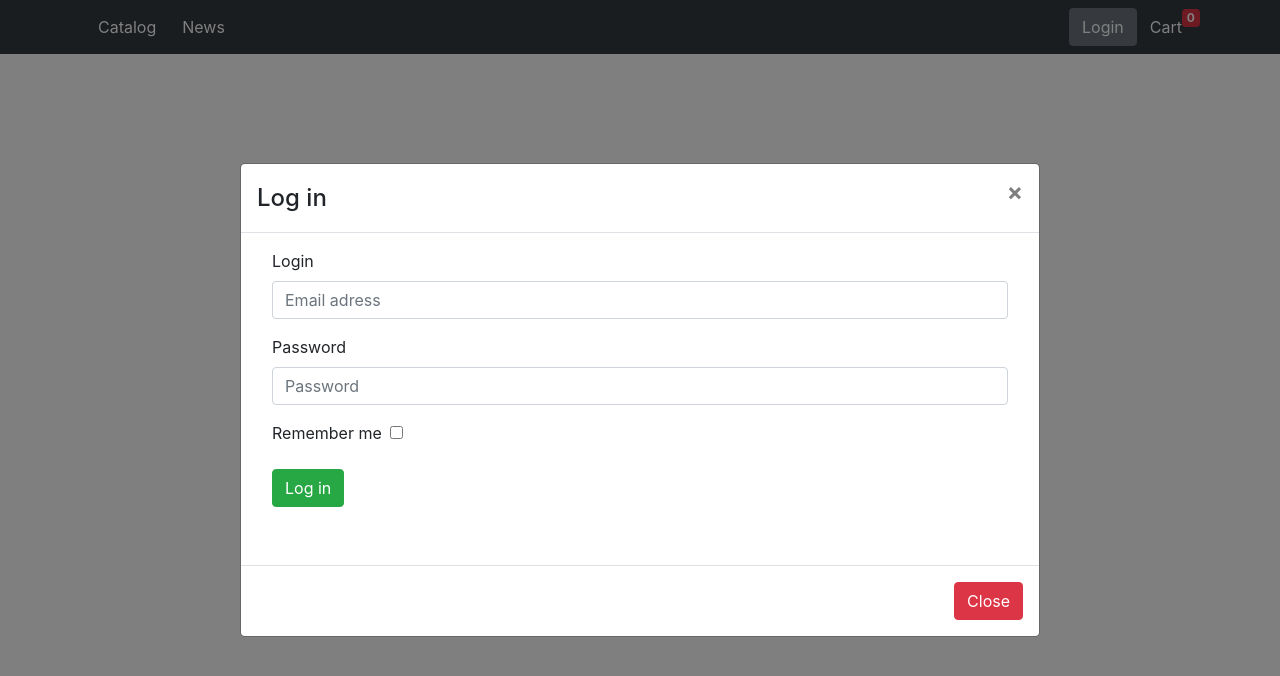
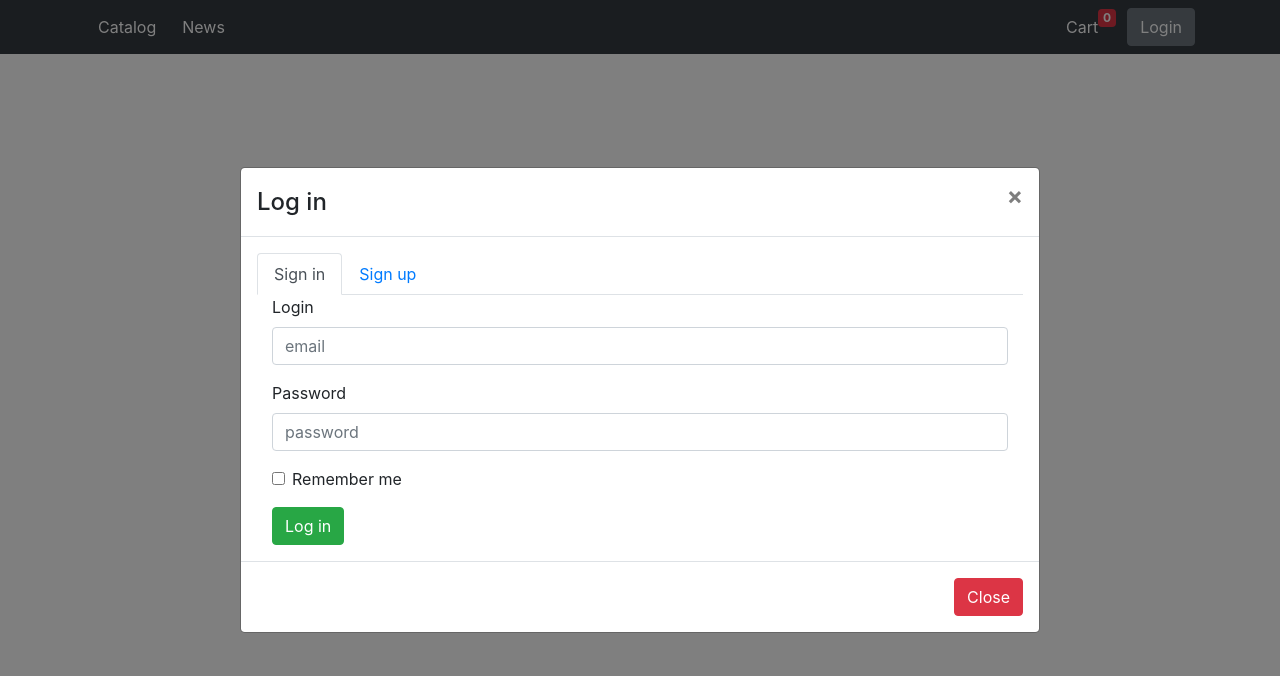
Before and after one commit to pavlo-hre/rick-morty-shop, a React (Create React App) app: page / in a window 1280 px wide. Both pictures are taken after a click on the button "Login". Shown: the top 676 px of the page. Built offline with nearby package versions, Linux system fonts and the light colour scheme; no server answers.

Commit message:
add authorization

```diff
--- a/package.json
+++ b/package.json
@@ -8,6 +8,7 @@
     "@testing-library/user-event": "^7.1.2",
     "axios": "^0.19.2",
     "bootstrap": "^4.4.1",
+    "formik": "^2.1.4",
     "node-sass": "^4.13.1",
     "react": "^16.13.1",
     "react-bootstrap": "^1.0.0",
@@ -18,7 +19,8 @@
     "react-scripts": "3.4.1",
     "redux": "^4.0.5",
     "redux-form": "^8.3.5",
-    "redux-thunk": "^2.3.0"
+    "redux-thunk": "^2.3.0",
+    "yup": "^0.28.3"
   },
   "scripts": {
     "start": "react-scripts start",
--- a/src/Components/App.js
+++ b/src/Components/App.js
@@ -13,6 +13,7 @@ import {fetchData} from "../Redux/Actions/product"
 import Cart from "./Cart/Cart"
 import Auth from "./Auth/Auth";
 import MyModal from "../UI/Modal/Modal";
+import {autoLogin} from "../Redux/Actions/auth";
 
 const App = props => {
   const [modalShow, setModalShow] = React.useState(false)
@@ -25,10 +26,10 @@ const App = props => {
     localStorage.setItem('cart', JSON.stringify(props.cartData))
   }, [props.cartData])
 
-  const submit = values => {
-    // print the form values to the console
-    console.log(values)
-  }
+  useEffect(()=>{
+    props.autoLogin()
+  },[])
+
   return (
     <Router>
       <Container fluid className='px-0'>
@@ -38,7 +39,7 @@ const App = props => {
           onHide={() => setModalShow(false)}
           modaltitle='Log in'
         >
-          <Auth onSubmit={submit}/>
+          <Auth/>
         </MyModal>
         <Switch>
           <Route path='/' exact>
@@ -53,6 +54,7 @@ const App = props => {
   );
 }
 const mapStateToProps = state => ({
-  cartData: state.product.cart.orders
+  cartData: state.product.cart.orders,
+
 })
-export default connect(mapStateToProps, {fetchData})(App)
+export default connect(mapStateToProps, {fetchData, autoLogin})(App)
--- a/src/Components/Auth/Auth.js
+++ b/src/Components/Auth/Auth.js
@@ -1,51 +1,103 @@
-import React from "react"
-import {Button, Container, Form} from "react-bootstrap"
-import {Field, reduxForm} from 'redux-form'
+import React, {useState} from "react"
+import {Button, Container, Form, Tab, Tabs} from "react-bootstrap"
+import {Formik} from 'formik'
+import * as Yup from 'yup'
+import {auth} from "../../Redux/Actions/auth";
+import {connect} from "react-redux";
 
+const schema = Yup.object().shape({
+  email: Yup.string()
+    .email('Invalid email')
+    .required('Required'),
+  password: Yup.string()
+    .min(7, 'Too Short!')
+    .max(20, 'Too Long!')
+    .required('Required'),
+});
+
+const AuthFormTab = props => {
+  return (
+    <Tabs
+      efaultActiveKey="Sign in" id="uncontrolled-tab-example"
+    >
+      <Tab eventKey="Sign in" title="Sign in">
+        <AuthForm {...props} isLogin={true}/>
+      </Tab>
+      <Tab eventKey="Sign up" title="Sign up">
+        <AuthForm {...props} isLogin={false}/>
+      </Tab>
+    </Tabs>
+  );
+}
 
 const AuthForm = props => {
-  const {handleSubmit} = props
   return (
-    <Container style={{height: 300}}>
-      <Form onSubmit={handleSubmit}>
-        <Form.Group>
-          <Form.Label htmlFor='email'>Login</Form.Label>
-          <Field
-            placeholder="Email adress"
-            className='form-control'
-            name='email'
-            type='email'
-            component='input'
-            id='email'
-          />
-          <Form.Text className="text-muted">
-          </Form.Text>
-        </Form.Group>
-        <Form.Group>
-          <Form.Label htmlFor='password'>Password</Form.Label>
-          <Field
-            placeholder="Password"
-            className='form-control'
-            name='password'
-            type='password'
-            component='input'
-            id='password'
-          />
-        </Form.Group>
-        <Form.Group>
-          <Form.Label htmlFor='checkMe' className='mr-2'>Remember
-            me</Form.Label>
-          <Field name='checkMe' type='checkbox' component='input' id='checkMe'/>
-        </Form.Group>
-        <Button variant="success" type="submit">
-          Log in
-        </Button>
+    <Container>
+      <Formik
+        initialValues={{
+          password: '',
+          email: '',
+        }}
+        validationSchema={schema}
+        onSubmit={({email, password}) => {
+          props.auth(email, password, props.isLogin)
+        }}
+      >
+        {({
+            handleSubmit,
+            handleChange,
+            values,
+            touched,
+            isValid,
+            errors,
+          }) => (
+          <Form noValidate onSubmit={handleSubmit}>
+            <Form.Group controlId="validationFormik01">
+              <Form.Label>Login</Form.Label>
+              <Form.Control
+                type="email"
+                placeholder="email"
+                name="email"
+                value={values.email}
+                onChange={handleChange}
+                isInvalid={!!errors.email}
+              />
+              <Form.Control.Feedback type="invalid">
+                {errors.email}
+              </Form.Control.Feedback>
+            </Form.Group>
 
-      </Form>
+            <Form.Group controlId="validationFormik02">
+              <Form.Label>Password</Form.Label>
+              <Form.Control
+                type="password"
+                placeholder="password"
+                name="password"
+                value={values.password}
+                onChange={handleChange}
+                isInvalid={!!errors.password}
+              />
+              <Form.Control.Feedback type="invalid">
+                {errors.password}
+              </Form.Control.Feedback>
+            </Form.Group>
+            <Form.Group>
+              <Form.Check
+                name="remember"
+                label="Remember me"
+                onChange={handleChange}
+                id="validationFormik0"
+              />
+            </Form.Group>
+            <Button
+              type="submit"
+              variant='success'
+            >Log in</Button>
+          </Form>
+        )}
+      </Formik>
     </Container>
   )
 }
-const ReduxAuthForm = reduxForm({
-  form: "auth"
-})(AuthForm)
-export default ReduxAuthForm
+
+export default connect(null, {auth})(AuthFormTab)
--- a/src/Components/Menu/Menu.js
+++ b/src/Components/Menu/Menu.js
@@ -2,12 +2,17 @@ import React from "react"
 import {
   Navbar,
   Nav,
-  Container, Badge, Button
+  Container, Badge, Button, Dropdown
 } from "react-bootstrap";
 import {NavLink} from "react-router-dom";
 import {connect} from "react-redux";
+import {logOut} from "../../Redux/Actions/auth";
 
 const Menu = props => {
+  if (props.authData.token) {
+    props.modalOpen(false)
+  }
+
   return (
     <Navbar bg="dark" expand="lg" className='mb-5 nav-menu '>
       <Container>
@@ -19,28 +24,48 @@ const Menu = props => {
             <NavLink to="/news"
                      className='btn btn-link text-white'>News</NavLink>
           </Nav>
-          <Button
-            variant={"secondary"}
-            onClick={()=>props.modalOpen(true)}
-          >
-            Login
-          </Button>
           <NavLink
             to='/cart'
-            className='btn btn-link text-white cart-link'
+            className='btn btn-link text-white cart-link mr-3'
           >
             Cart
             <Badge
               variant='danger'
             >{props.cartData}</Badge>
           </NavLink>
+          {props.authData.token
+            ?
+            <>
+              <Dropdown>
+                <Dropdown.Toggle
+                  variant="secondary"
+                  id="dropdown-basic">
+                  {props.authData.user}
+                </Dropdown.Toggle>
+                <Dropdown.Menu>
+                  <Button
+                    variant='light'
+                    onClick={props.logOut}
+                  >Log out</Button>
+                </Dropdown.Menu>
+              </Dropdown>
+            </>
+            :
+            <Button
+              variant="secondary"
+              onClick={() => props.modalOpen(true)}
+            >
+              Login
+            </Button>
+          }
         </Navbar.Collapse>
       </Container>
     </Navbar>
   )
 }
 const mapStateToProps = state => ({
-  cartData: state.product.cart.orders.length
+  cartData: state.product.cart.orders.length,
+  authData: state.auth
 })
 
-export default connect(mapStateToProps)(Menu)
+export default connect(mapStateToProps, {logOut})(Menu)
--- a/src/Components/Menu/menu.scss
+++ b/src/Components/Menu/menu.scss
@@ -6,3 +6,8 @@
     top: 0;
   }
 }
+.dropdown-menu {
+  min-width: 83px;
+  padding: 0;
+  margin: 0;
+}
--- a/src/Redux/Actions/actionTypes.js
+++ b/src/Redux/Actions/actionTypes.js
@@ -5,3 +5,5 @@ export const SELECT_ITEM = 'SELECT_ITEM'
 export const ADD_TO_CART = 'ADD_TO_CART'
 export const DEC_CART_ITEM = 'DEC_CART_ITEM'
 export const REMOVE_CART_ITEM = 'REMOVE_CART_ITEM'
+export const AUTH_SUCCESS = 'AUTH_SUCCESS'
+export const AUTH_LOGOUT = 'AUTH_LOGOUT'
--- /dev/null
+++ b/src/Redux/Actions/auth.js
@@ -0,0 +1,60 @@
+import axios from "axios"
+import {AUTH_LOGOUT, AUTH_SUCCESS} from "./actionTypes"
+
+const authSuccess = (token,user) => ({
+  type: AUTH_SUCCESS,
+  token,
+  user
+})
+export const logOut = () => {
+  localStorage.removeItem('token')
+  localStorage.removeItem('user')
+  localStorage.removeItem('cart')
+  localStorage.removeItem('expirationDate')
+  return {
+    type: AUTH_LOGOUT
+  }
+}
+const autoLogOut = time => dispatch => {
+  setTimeout(() => dispatch(logOut()), time * 1000)
+}
+
+export const autoLogin = () => dispatch => {
+  const token = localStorage.getItem('token')
+  const user = localStorage.getItem('user')
+  if (!token) {
+    dispatch(logOut())
+  } else {
+    const expDate = new Date(localStorage.getItem('expirationDate'))
+    if (expDate <= new Date()) {
+      dispatch(logOut())
+    } else {
+      dispatch(authSuccess(token, user))
+      dispatch(autoLogOut((expDate.getTime() - new Date().getTime()) / 1000))
+    }
+  }
+}
+export const auth = (email, password, isLogin) => async (dispatch) => {
+  const authData = {
+    email,
+    password,
+    returnSecureToken: true
+  }
+  let loginUrl = isLogin ?
+    `https://identitytoolkit.googleapis.com/v1/accounts:signInWithPassword?key=AIzaSyD42J9iMaQEhmEWDNgsBT1wxJInbKRlMS0`
+    :
+    `https://identitytoolkit.googleapis.com/v1/accounts:signUp?key=AIzaSyD42J9iMaQEhmEWDNgsBT1wxJInbKRlMS0`
+  try {
+    const {data} = await axios
+      .post(loginUrl, authData)
+    const expDate = new Date(new Date().getTime() + data.expiresIn * 1000)
+    const userName= email.replace(/@.*/, '')
+    localStorage.setItem('token', data.idToken)
+    localStorage.setItem('user', userName)
+    localStorage.setItem('expirationDate', expDate)
+    dispatch(authSuccess(data.idToken, userName))
+    dispatch(autoLogOut(data.expiresIn))
+  } catch (e) {
+    console.log(e)
+  }
+}
--- /dev/null
+++ b/src/Redux/Reducers/authReducer.js
@@ -0,0 +1,21 @@
+import {AUTH_LOGOUT, AUTH_SUCCESS} from "../Actions/actionTypes"
+
+const initialState = {
+  token: null,
+  user: null,
+}
+
+export const authReducer = (state = initialState, action) => {
+  switch (action.type) {
+    case AUTH_SUCCESS:
+      return {
+        ...state, token: action.token, user: action.user
+      }
+    case AUTH_LOGOUT:
+      return {
+        ...state, token: null
+      }
+    default:
+      return state
+  }
+}
--- a/src/Redux/Reducers/rootReducer.js
+++ b/src/Redux/Reducers/rootReducer.js
@@ -1,10 +1,10 @@
 import {combineReducers} from "redux"
 import productReducer from "./productReducer"
-import { reducer as formReducer } from 'redux-form'
+import {authReducer} from "./authReducer"
 
 const appRedux = combineReducers({
   product: productReducer,
-  form: formReducer,
+  auth: authReducer,
 })
 
 const reducer = (state, action) => appRedux(state, action)
```
Also changed, not shown: 1 other file (tests, documents, lock files or other folders).
